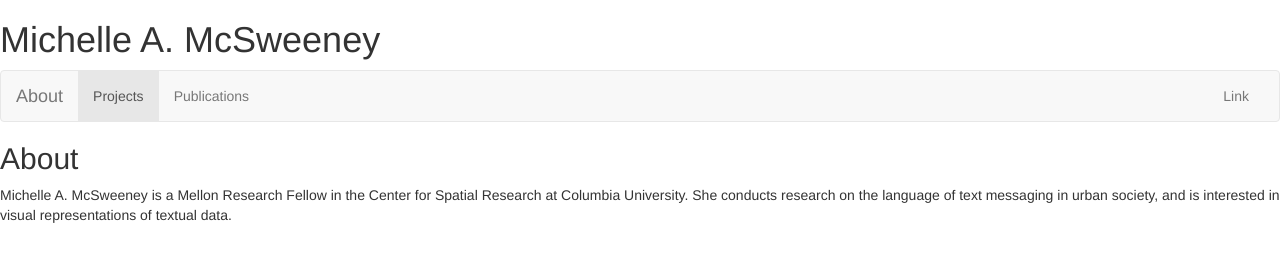
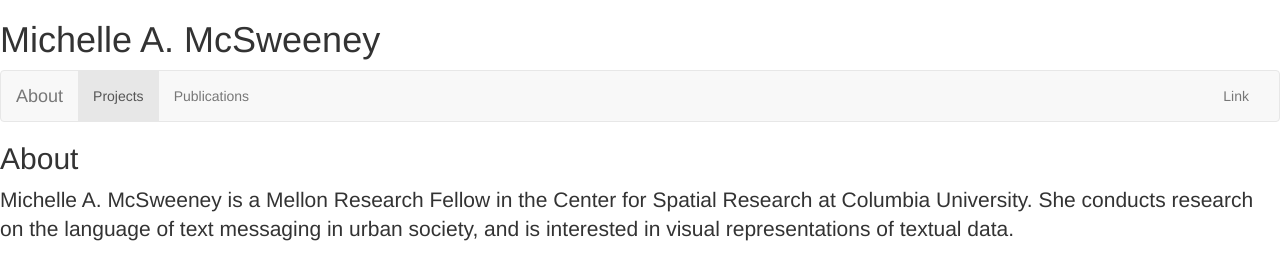
Before and after one commit to michellejm/website, a plain HTML site: page index.html in a window 1280 px wide. Drawn offline with nearby package versions, Linux system fonts and the light colour scheme.

Commit message:
Update index.html

```diff
--- a/index.html
+++ b/index.html
@@ -55,7 +55,7 @@
   </div><!-- /.container-fluid -->
 </nav>
     <h2>About</h2>
-    <p> Michelle A. McSweeney is a Mellon Research Fellow in the Center for Spatial Research at Columbia University. She conducts research on the language of text messaging in urban society, and is interested in visual representations of textual data. </p>
+    <p class = "lead"> Michelle A. McSweeney is a Mellon Research Fellow in the Center for Spatial Research at Columbia University. She conducts research on the language of text messaging in urban society, and is interested in visual representations of textual data. </p>
 
 
 
```
